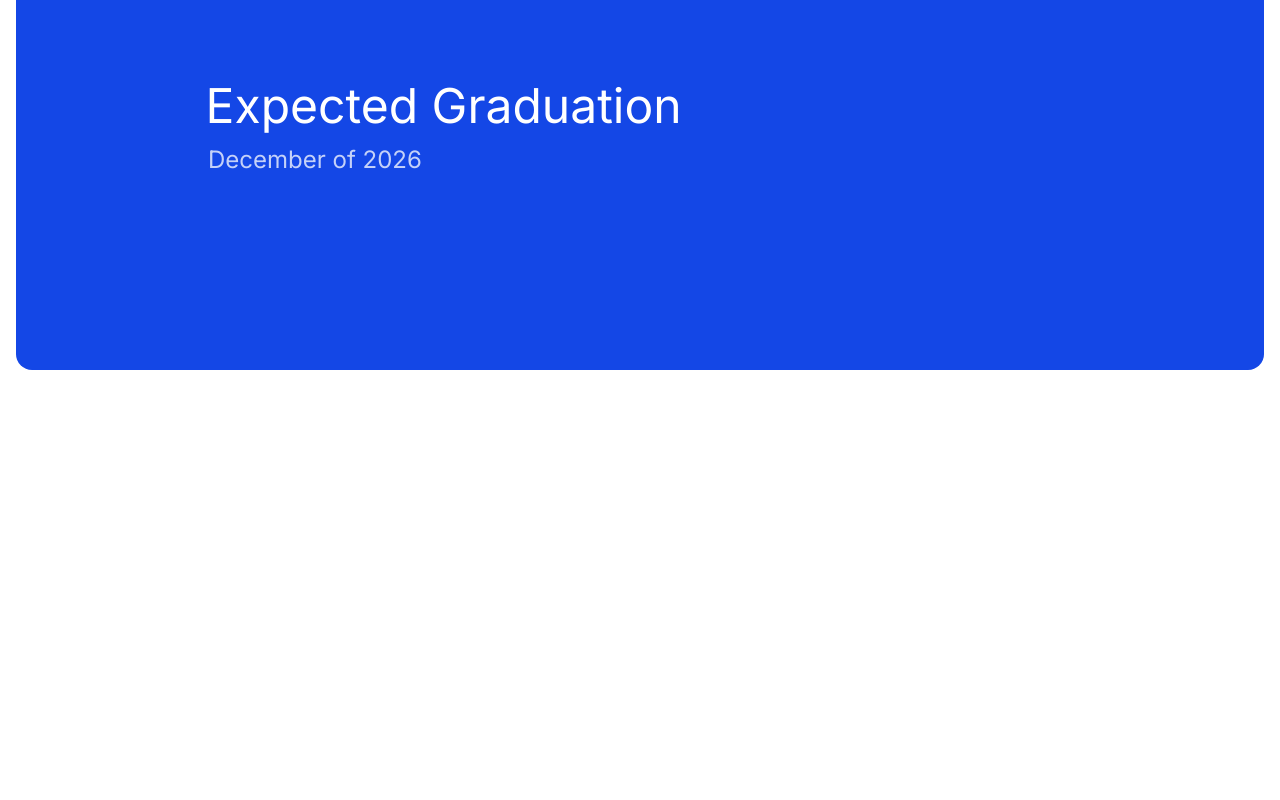
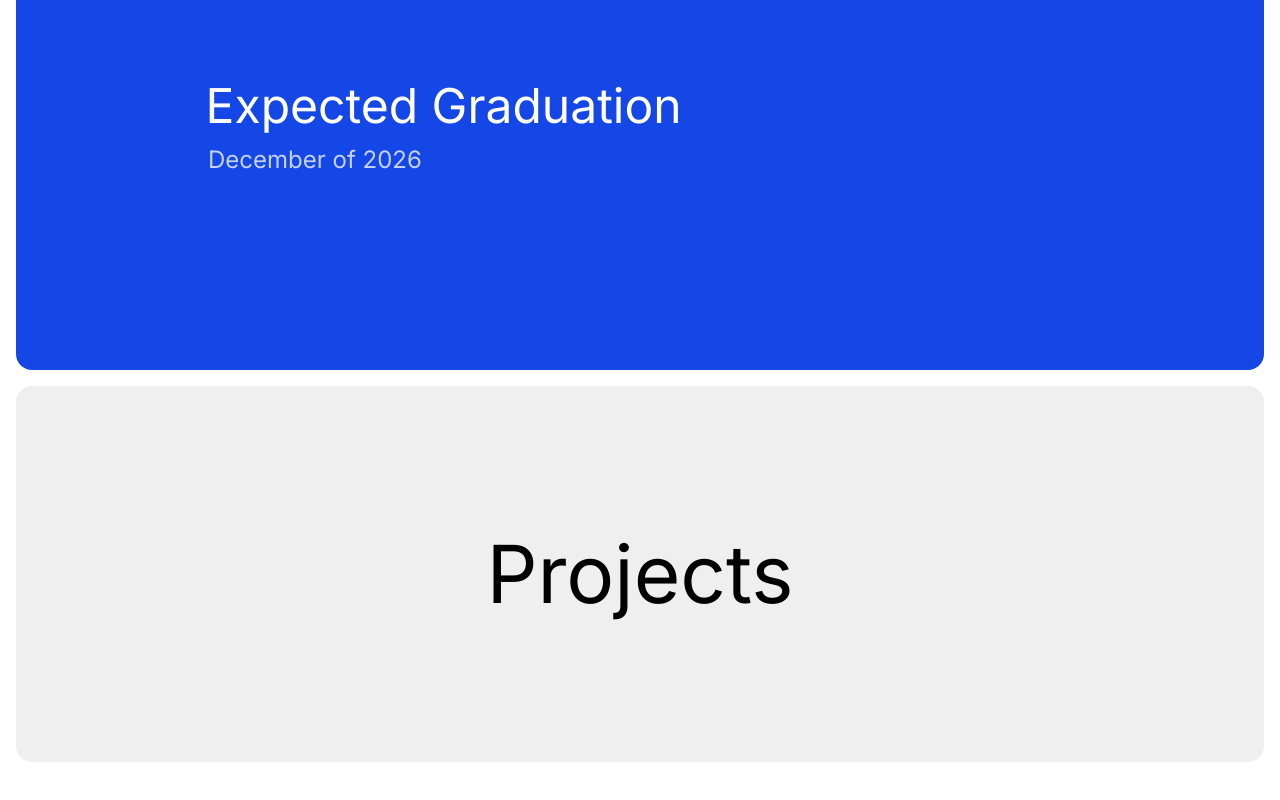
Before and after one commit to joellum1/portfolio, a Next.js app: page / in a window 1280 px wide. Shown: the part 1802-2602 px from the top of the page. Before the commit the page ends 2236 px from the top, so only its background shows below. Built offline with nearby package versions, Linux system fonts and the light colour scheme.

Commit message:
Starting making projects section

```diff
--- a/package.json
+++ b/package.json
@@ -14,6 +14,7 @@
     "next": "15.3.1",
     "react": "^19.0.0",
     "react-dom": "^19.0.0",
+    "styled-components": "^6.1.17",
     "tailwind-merge": "^3.2.0"
   },
   "devDependencies": {
--- a/src/components/ProjectsSection.tsx
+++ b/src/components/ProjectsSection.tsx
@@ -1,7 +1,25 @@
 export default function ProjectsSection() {
+  const projects = [
+    {
+      title: "Portfolio Website",
+      description: "My personal portfolio built with Next.js and Tailwind.",
+      link: "https://yourportfolio.com",
+    },
+    {
+      title: "test",
+      description: "description",
+      link: "https://somelink.com",
+    },
+  ];
+
   return (
-    <section id="projects">
+    <section
+      id="projects"
+      className="flex flex-col items-center gap-32 bg-[#efefef] rounded-2xl pt-32 pl-16 pr-16"
+    >
+      <h2 className="text-[5rem]">Projects</h2>
 
+      <div></div>
     </section>
   );
 }
```
Also changed, not shown: src/components/ui/project-card.tsx (added), 1 other file (tests, documents, lock files or other folders).
